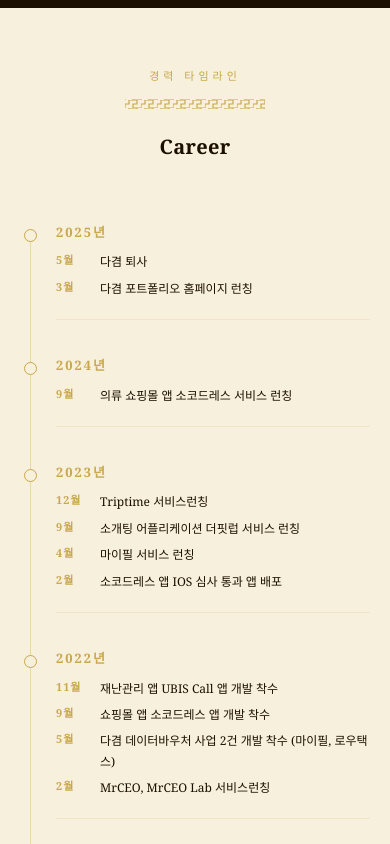
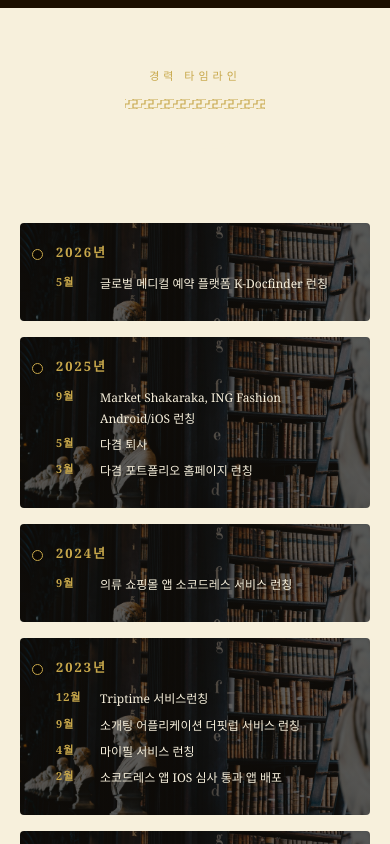
Before and after one commit to ksw758/kswwebsitenext, a Next.js app: page / in a window 390 px wide. Shown: the part 5980-6824 px from the top of the page. Built offline with nearby package versions, Linux system fonts and the light colour scheme; a web font is replaced by a local one.

Commit message:
중간커밋 마저 작업할거 1. 커리어 추가 (완료) 2. 커리어 아래에 내 소개 추가 3. 백엔드 메일 연동 (완료) 4. 배포 및 SEO 설정 배포까지만 완료

```diff
--- /dev/null
+++ b/app/api/v1/inquiry/route.ts
@@ -0,0 +1,37 @@
+import { NextRequest, NextResponse } from 'next/server';
+import nodemailer from 'nodemailer';
+
+export async function POST(req: NextRequest) {
+  const { name, phone, company, email, contents } = await req.json();
+
+  if (!name || !phone || !email || !contents) {
+    return NextResponse.json({ error: '필수 항목이 누락되었습니다.' }, { status: 400 });
+  }
+
+  const transporter = nodemailer.createTransport({
+    host: 'smtp.gmail.com',
+    port: 587,
+    secure: false,
+    auth: {
+      user: process.env.MAIL_USER,
+      pass: process.env.MAIL_PASS,
+    },
+  });
+
+  await transporter.sendMail({
+    from: `"포트폴리오 문의" <${process.env.MAIL_USER}>`,
+    to: process.env.MAIL_USER,
+    replyTo: email,
+    subject: `[문의] ${name}${company ? ` / ${company}` : ''}`,
+    text: [
+      `이름: ${name}`,
+      `연락처: ${phone}`,
+      `상호명: ${company || '-'}`,
+      `이메일: ${email}`,
+      '',
+      `문의내용:\n${contents}`,
+    ].join('\n'),
+  });
+
+  return NextResponse.json({ ok: true });
+}
--- a/package.json
+++ b/package.json
@@ -19,6 +19,7 @@
     "jspdf": "^4.2.1",
     "moment": "^2.30.1",
     "next": "16.2.6",
+    "nodemailer": "^8.0.7",
     "react": "19.2.4",
     "react-dom": "19.2.4",
     "react-i18next": "^17.0.7",
@@ -27,6 +28,7 @@
   "devDependencies": {
     "@tailwindcss/postcss": "^4",
     "@types/node": "^20",
+    "@types/nodemailer": "^8.0.0",
     "@types/react": "^19",
     "@types/react-dom": "^19",
     "eslint": "^9",
--- a/src/components/Career.tsx
+++ b/src/components/Career.tsx
@@ -7,7 +7,8 @@ import { theme } from '@/src/const';
 import GreekMeander from '@/src/components/GreekMeander';
 
 const careerData: Record<string, Record<string, string[]>> = {
-  '2025': { '5': ['career.events.2025_5_0'], '3': ['career.events.2025_3_0'] },
+  '2026': { '5': ['career.events.2026_5_0'] },
+  '2025': { '9': ['career.events.2025_9_0'], '5': ['career.events.2025_5_0'], '3': ['career.events.2025_3_0'] },
   '2024': { '9': ['career.events.2024_9_0'] },
   '2023': {
     '12': ['career.events.2023_12_0'],
@@ -42,6 +43,18 @@ const Career = () => {
   const isMobile = useIsMobile();
 
   const entries = Object.entries(careerData).reverse();
+
+  const parallaxCard: React.CSSProperties = {
+    backgroundImage: 'linear-gradient(rgba(10, 6, 1, 0.62), rgba(10, 6, 1, 0.62)), url("/images/aboutimage3.jpg")',
+    backgroundAttachment: 'fixed',
+    backgroundPosition: '50% 0',
+    backgroundRepeat: 'no-repeat',
+    backgroundSize: 'cover',
+    borderRadius: 4,
+    padding: isMobile ? '20px 20px 20px 36px' : '24px 28px 24px 64px',
+    marginBottom: 16,
+    position: 'relative',
+  };
 
   return (
     <section
@@ -82,7 +95,7 @@ const Career = () => {
           fontFamily: theme.font.serif,
           fontSize: isMobile ? 20 : 30,
           fontWeight: 700,
-          color: theme.color.sepia,
+          color: theme.color.parchment,
           textAlign: 'center',
           lineHeight: 1.6,
           letterSpacing: '0.3px',
@@ -92,46 +105,20 @@ const Career = () => {
       </h2>
 
       {/* Timeline */}
-      <div
-        style={{
-          width: '100%',
-          maxWidth: 720,
-          position: 'relative',
-        }}
-      >
-        {/* Vertical gold line */}
-        <div
-          style={{
-            position: 'absolute',
-            top: 8,
-            bottom: 8,
-            left: isMobile ? 10 : 24,
-            width: 1,
-            background: theme.color.gold,
-            opacity: 0.35,
-          }}
-        />
-
-        {entries.map(([year, months], i) => (
-          <div
-            key={year}
-            style={{
-              position: 'relative',
-              paddingLeft: isMobile ? 36 : 64,
-              marginBottom: i < entries.length - 1 ? 36 : 0,
-            }}
-          >
+      <div style={{ width: '100%', maxWidth: 720 }}>
+        {entries.map(([year, months]) => (
+          <div key={year} style={parallaxCard}>
             {/* Gold dot */}
             <div
               style={{
                 position: 'absolute',
-                top: 6,
-                left: isMobile ? 4 : 18,
-                width: 13,
-                height: 13,
+                top: 26,
+                left: isMobile ? 12 : 26,
+                width: 11,
+                height: 11,
                 borderRadius: '50%',
                 border: `1.5px solid ${theme.color.gold}`,
-                background: theme.color.parchment,
+                background: 'rgba(10, 6, 1, 0.8)',
               }}
             />
 
@@ -143,7 +130,7 @@ const Career = () => {
                 fontWeight: 700,
                 color: theme.color.gold,
                 letterSpacing: '2px',
-                marginBottom: 10,
+                marginBottom: 12,
               }}
             >
               {year}{t('career.year')}
@@ -181,7 +168,7 @@ const Career = () => {
                         style={{
                           fontFamily: theme.font.serif,
                           fontSize: isMobile ? 12 : 14,
-                          color: theme.color.sepia,
+                          color: theme.color.parchment,
                           lineHeight: 1.7,
                         }}
                       >
@@ -191,25 +178,12 @@ const Career = () => {
                   </div>
                 </div>
               ))}
-
-            {/* Row divider */}
-            {i < entries.length - 1 && (
-              <div
-                style={{
-                  marginTop: 20,
-                  width: '100%',
-                  height: 1,
-                  background: theme.color.gold,
-                  opacity: 0.15,
-                }}
-              />
-            )}
           </div>
         ))}
       </div>
 
       {/* Bottom meander */}
-      <div style={{ width: 140, marginTop: 56 }}>
+      <div style={{ width: 140, marginTop: 40 }}>
         <GreekMeander id="gk-career-bottom" strokeColor={theme.color.gold} />
       </div>
     </section>
--- a/src/components/Header.tsx
+++ b/src/components/Header.tsx
@@ -7,7 +7,7 @@ import { useIsMobile } from '@/src/hooks/useIsMobile';
 import { theme } from '@/src/const';
 import GreekMeander from '@/src/components/GreekMeander';
 
-const NAV_ITEMS = ['Home', 'Career', 'Portfolio', 'Skills'] as const;
+const NAV_ITEMS = ['Home', 'Processing', 'Portfolio', 'Career', 'Contact'] as const;
 
 const Header = () => {
   useTranslation();
--- a/src/i18n/locales/english.ts
+++ b/src/i18n/locales/english.ts
@@ -10,6 +10,8 @@ export const english = {
         year: "Y",
         month: "M",
         events: {
+            "2026_5_0": "Launched K-Docfinder, a global medical reservation platform",
+            "2025_9_0": "Launched Market Shakaraka, ING Fashion Android/iOS",
             "2025_5_0": "Resigned from Dagyeom",
             "2025_3_0": "Launched Dagyeom portfolio website",
             "2024_9_0": "Launched SocoDress clothing shopping mall app service",
--- a/src/i18n/locales/korean.ts
+++ b/src/i18n/locales/korean.ts
@@ -10,6 +10,8 @@ export const korean = {
         year: "년",
         month: "월",
         events: {
+            "2026_5_0": "글로벌 메디컬 예약 플랫폼 K-Docfinder 런칭",
+            "2025_9_0": "Market Shakaraka, ING Fashion Android/iOS 런칭",
             "2025_5_0": "다겸 퇴사",
             "2025_3_0": "다겸 포트폴리오 홈페이지 런칭",
             "2024_9_0": "의류 쇼핑몰 앱 소코드레스 서비스 런칭",
```
Also changed, not shown: 1 other file (tests, documents, lock files or other folders).
